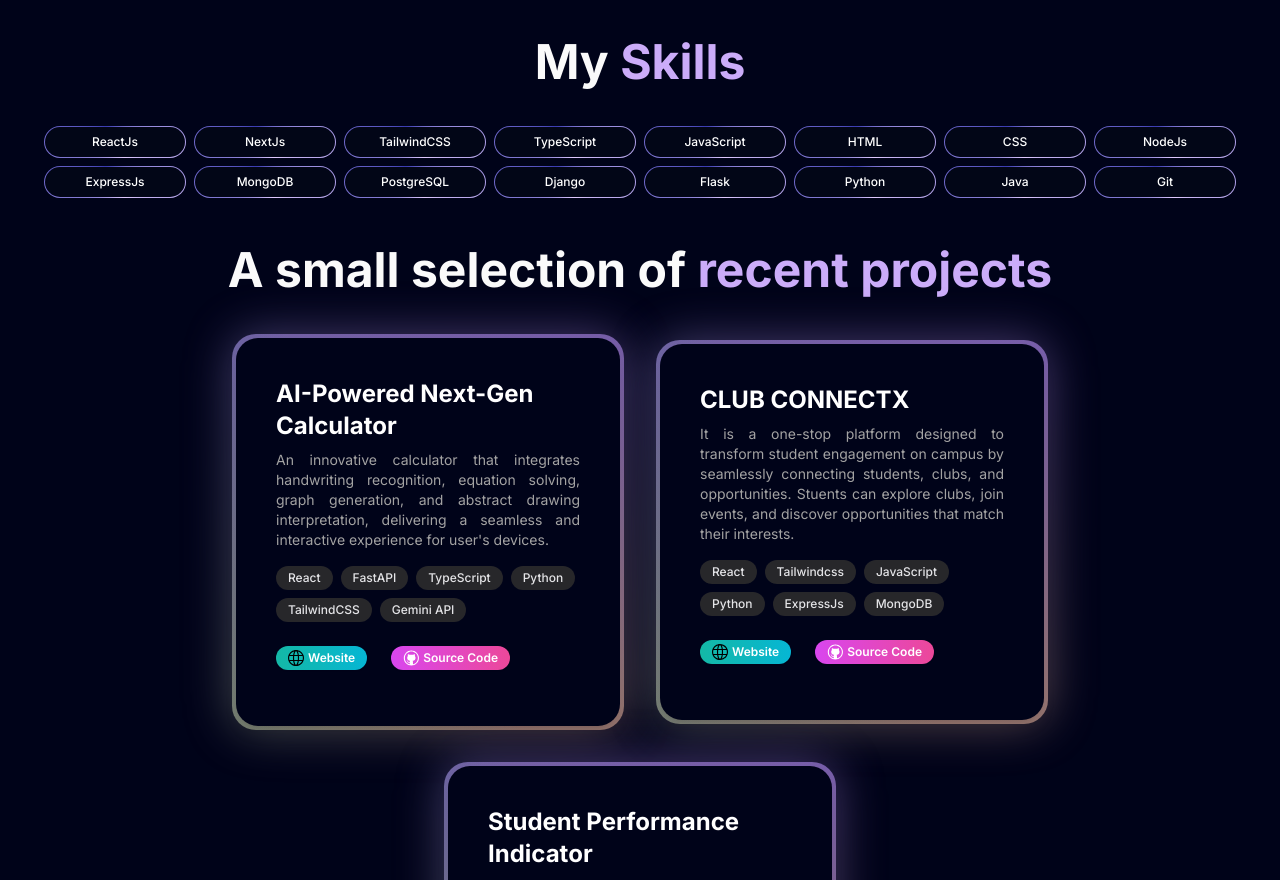
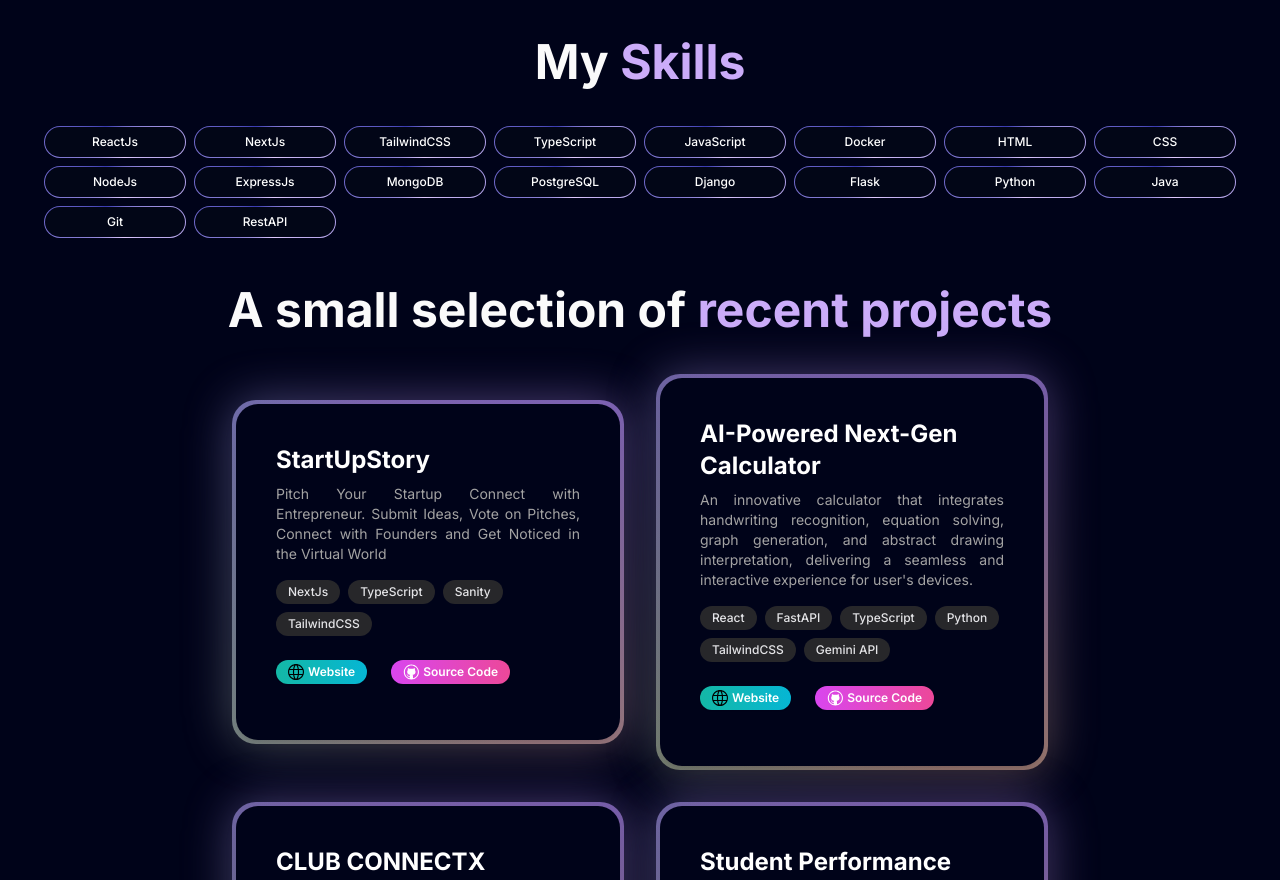
Before and after one commit to iqbal7230/Portfolio, a Next.js app: page / in a window 1280 px wide. Shown: the part 700-1580 px from the top of the page. Built offline with nearby package versions, Linux system fonts and the light colour scheme.

Commit message:
added project

```diff
--- a/data/index.ts
+++ b/data/index.ts
@@ -7,12 +7,21 @@ export const navItems = [
   { name: "Resume", link: "https://drive.google.com/file/d/1jZNTdtPWgdSM0X85Cd0oBrywfLA0PDpC/view?usp=sharing" },
 ];
 export const skill = [
-   "ReactJs", "NextJs", "TailwindCSS", "TypeScript", "JavaScript", "HTML", "CSS", "NodeJs", "ExpressJs", "MongoDB", "PostgreSQL", "Django", "Flask", "Python", "Java","Git"
+   "ReactJs", "NextJs", "TailwindCSS", "TypeScript", "JavaScript","Docker", "HTML", "CSS", "NodeJs", "ExpressJs", "MongoDB", "PostgreSQL", "Django", "Flask", "Python", "Java","Git","RestAPI"
 ];
 
 export const projects = [
   {
     id: 1,
+    title: "StartUpStory",
+    des: "Pitch Your Startup Connect with Entrepreneur. Submit Ideas, Vote on Pitches, Connect with Founders and Get Noticed in the Virtual World",
+    img: "/image.png",
+    teckstack: ["NextJs", "TypeScript", "Sanity", "TailwindCSS"],
+    link: "https://startupstory.vercel.app",
+    githubLink: "https://github.com/iqbal7230/YC_Directory",
+  },
+  {
+    id: 2,
     title: "AI-Powered Next-Gen Calculator",
     des: "An innovative calculator that integrates handwriting recognition, equation solving, graph generation, and abstract drawing interpretation, delivering a seamless and interactive experience for user's devices.",
     img: "/AI.webp",
@@ -21,7 +30,7 @@ export const projects = [
     githubLink: "https://github.com/iqbal7230/AI_cal_frontend.git",
   },
   {
-    id: 2,
+    id: 3,
     title: "CLUB CONNECTX",
     des: "It is a one-stop platform designed to transform student engagement on campus by seamlessly connecting students, clubs, and opportunities. Stuents can explore clubs, join events, and discover opportunities that match their interests.",
     img: "/clubconnets.png",
@@ -30,7 +39,7 @@ export const projects = [
     githubLink: "https://github.com/iqbal7230/Frontend_ClubConnect.git",
   },
    {
-    id: 3,
+    id: 4,
     title: "Student Performance Indicator ",
     des: "Machine Learning model to predict student performance based on various factors. It provides insights into student performance, helping educators and institutions make informed decisions to improve educational outcomes." ,
     img: "/stud.webp",
```
Also changed, not shown: public/image.png (added).
